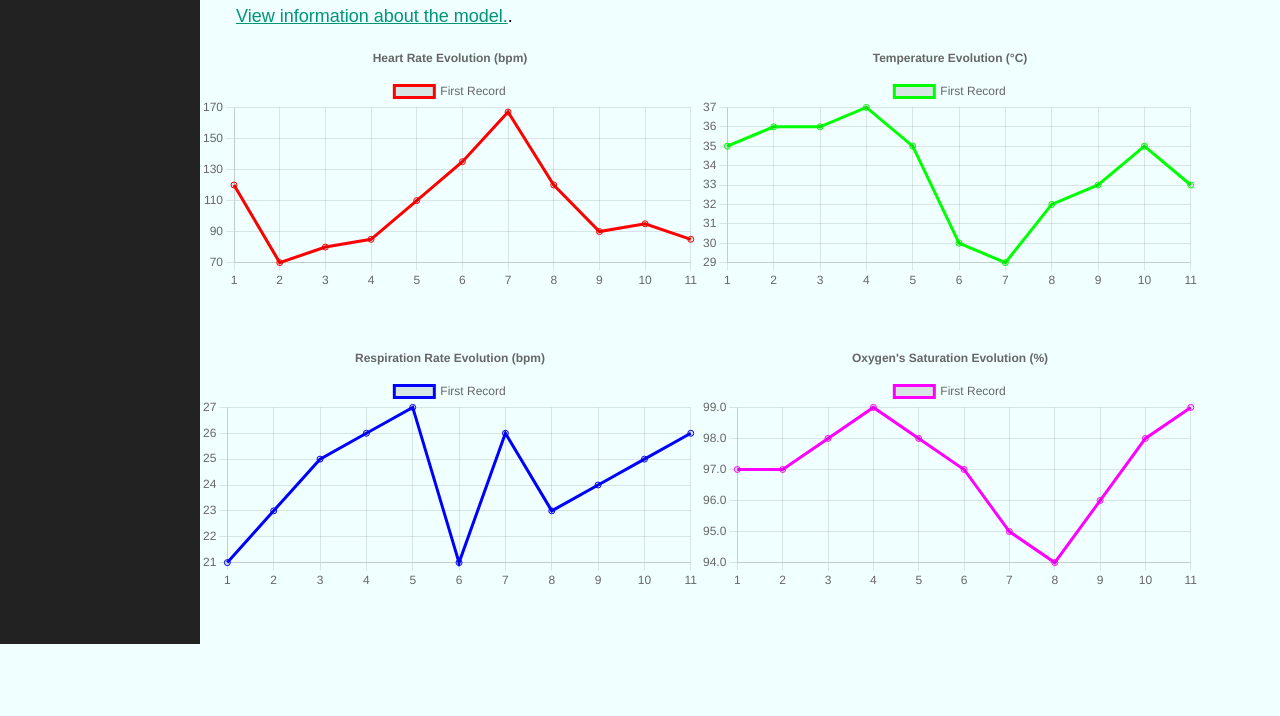
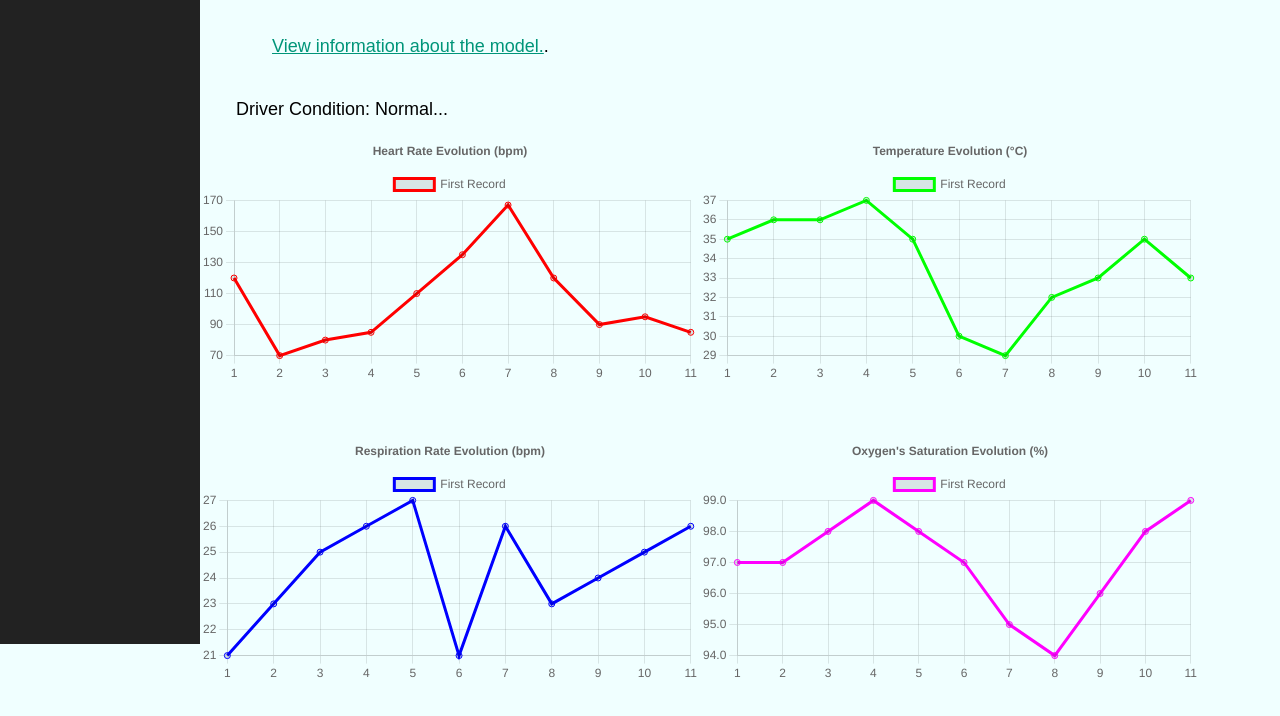
Before and after one commit to UniSalento-IDALab-IoTCourse-2021-2022/wot-project-part1-mTamborrino, a website with bundled scripts: page frontend/index.html in a window 1280 px wide. Shown: the part 156-872 px from the top of the page. Before the commit the page ends 822 px from the top, so only its background shows below. Built offline with nearby package versions, Linux system fonts and the light colour scheme; no server answers.

Commit message:
added driver condition on dashboard

```diff
--- a/frontend/index.html
+++ b/frontend/index.html
@@ -14,6 +14,7 @@
         <a href="/else" class="nav__link" data-link>Something Else</a>
     </nav>
     <div id="app"></div>
+    <p id="condition">Driver Condition: Normal...</p>
     <div id="container1" class="mycontainer" style="display:flex; flex-direction: row; justify-content: left; align-items: center">
         <canvas id="bpm"></canvas>
         <canvas id="tmp"></canvas>
--- a/frontend/static/css/index.css
+++ b/frontend/static/css/index.css
@@ -42,3 +42,9 @@ a {
     height: 200px;
     margin-bottom: 100px;
 }
+
+p {
+    margin: 2em;
+    line-height: 1.5;
+    font-weight: 500;
+}
```
